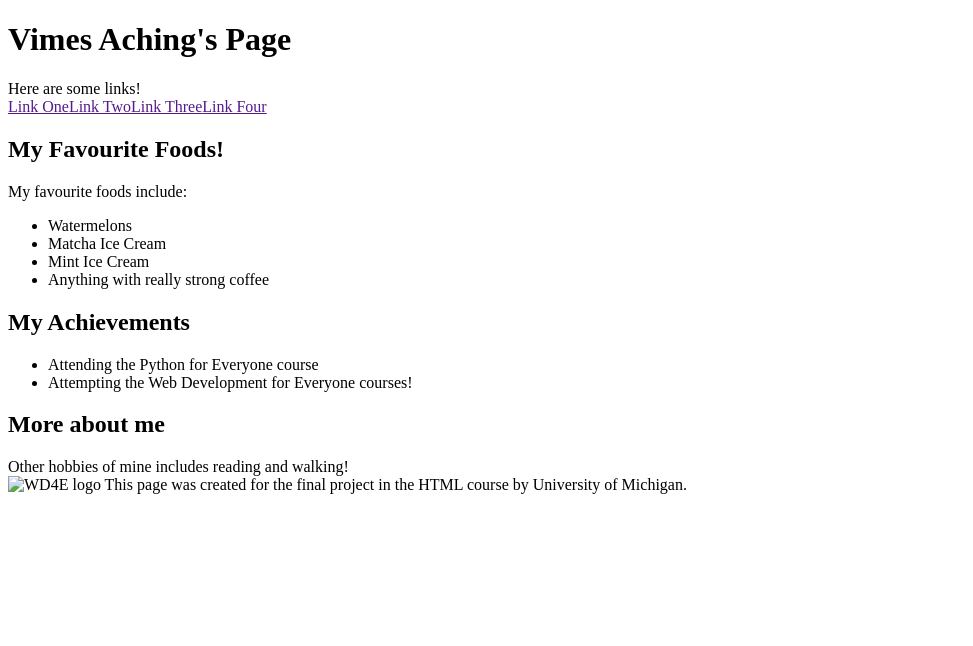
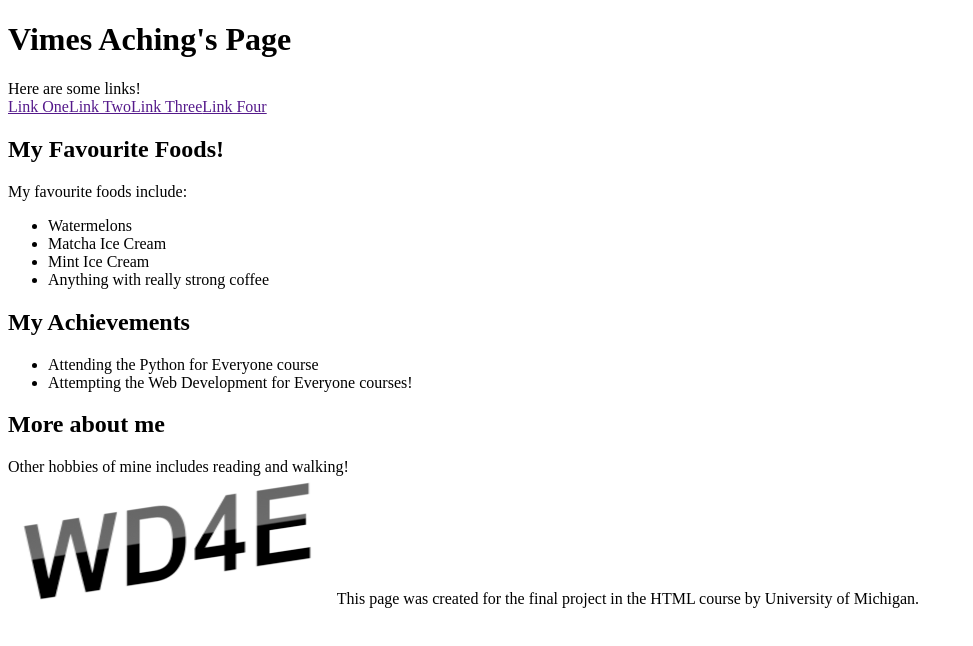
Before and after one commit to poohlie/webdev, a plain HTML site: page index.html in a window 1280 px wide. Shown: the whole page, without its empty margins (0-973 px from the left). Drawn offline with Linux system fonts and the light colour scheme.

Commit message:
Update index.html

```diff
--- a/index.html
+++ b/index.html
@@ -24,6 +24,6 @@
     <h2>More about me</h2>
     Other hobbies of mine includes reading and walking!
     <footer>
-        <img src="newlogo.jpeg" alt="WD4E logo"> This page was created for the final project in the HTML course by University of Michigan.
+        <img src="newlogo.png" alt="WD4E logo"> This page was created for the final project in the HTML course by University of Michigan.
     </footer>
 </body>
```
